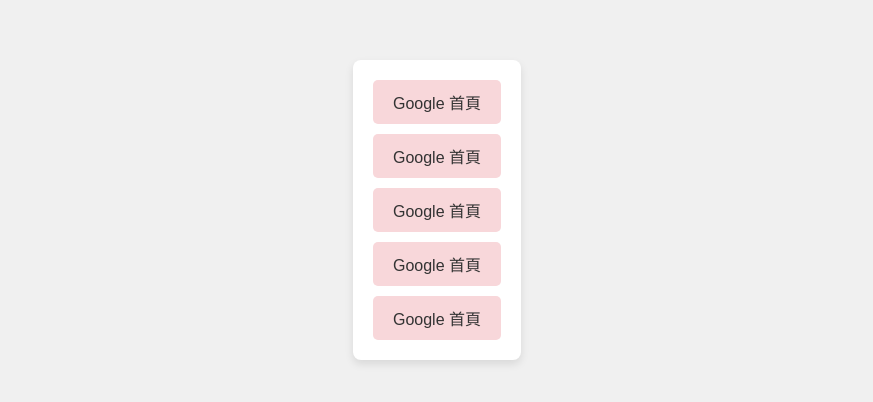
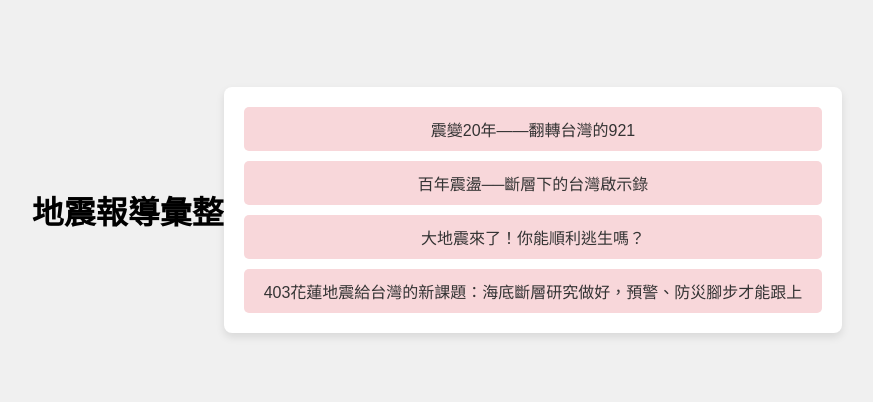
Before and after one commit to haohsiangko/earthquake_resources, a plain HTML site: page index.html in a window 1280 px wide. Shown: the part 190-592 px from the top of the page, without its empty margins (203-1076 px from the left). Drawn offline with Linux system fonts and the light colour scheme.

Commit message:
1200 update

```diff
--- a/index.html
+++ b/index.html
@@ -8,12 +8,13 @@
     <link rel="stylesheet" href="styles.css">
 </head>
 <body>
+    <h1>地震報導彙整</h1>
     <div class="link-container">
-        <a href="https://www.google.com" target="_blank" class="link-button">Google 首頁</a>
-        <a href="https://www.google.com" target="_blank" class="link-button">Google 首頁</a>
-        <a href="https://www.google.com" target="_blank" class="link-button">Google 首頁</a>
-        <a href="https://www.google.com" target="_blank" class="link-button">Google 首頁</a>
-        <a href="https://www.google.com" target="_blank" class="link-button">Google 首頁</a>
+        <a href="https://www.twreporter.org/topics/921-earthquake-20th" target="_blank" class="link-button">震變20年——翻轉台灣的921</a>
+        <a href="https://www.twreporter.org/topics/taiwan-earthquake-revelation" target="_blank" class="link-button">百年震盪──斷層下的台灣啟示錄</a>
+        <a href="https://www.twreporter.org/a/taiwan-earthquake-escape-game" target="_blank" class="link-button">大地震來了！你能順利逃生嗎？</a>
+        <a href="https://www.twreporter.org/a/taiwan-0403earthquake-fault-system-study" target="_blank" class="link-button">403花蓮地震給台灣的新課題：海底斷層研究做好，預警、防災腳步才能跟上</a>
+
     </div>
 </body>
 </html>
```
